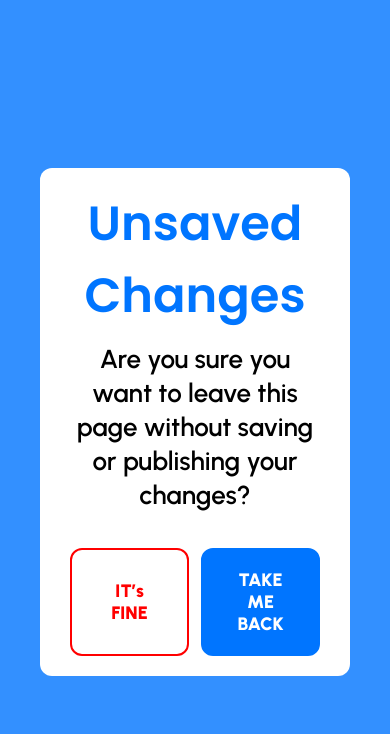
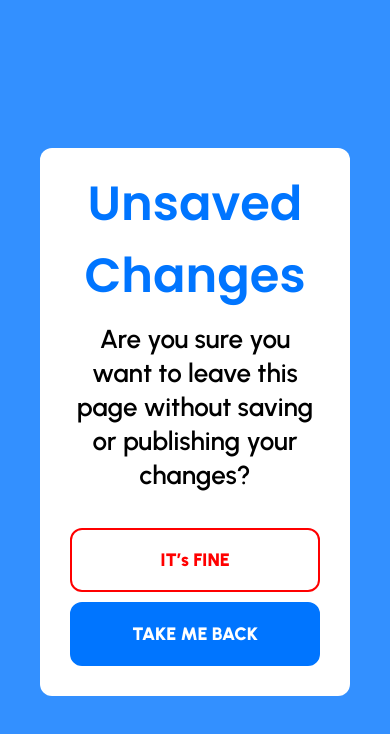
Before and after one commit to hashlips-lab/on-chain.id, a Next.js app in the folder nextjs/: page /modal in a window 390 px wide. Shown: the top 734 px of the page. Built offline with nearby package versions, Linux system fonts and the light colour scheme.

Commit message:
🐛 Mobile Ui fix

```diff
--- a/nextjs/components/Modal/UnsavedModal.module.scss
+++ b/nextjs/components/Modal/UnsavedModal.module.scss
@@ -11,7 +11,11 @@
     @apply px-[1.875rem] py-[1.25rem];
     @apply rounded-[0.75rem];
 
-    @screen sm {
+    @screen md {
+      @apply px-[6.25rem] py-[3.75rem];
+    }
+
+    @screen lg {
       @apply px-[10.625rem] py-[6.875rem];
     }
 
@@ -27,13 +31,22 @@
     }
 
     .buttonWrapper {
-      @apply max-w-[36.3125rem];
-      @apply flex justify-between;
+      @apply flex justify-between flex-col;
+
+      @screen sm {
+        @apply flex-row;
+
+      }
 
       button {
         @apply px-[1.5rem] py-[1.1875rem];
         @apply w-full;
-        @apply w-[calc(50%-0.375rem)];
+        @apply mb-[0.625rem];
+
+        @screen sm {
+          @apply w-[calc(50%-0.375rem)];
+          @apply mb-0;
+        }
 
         &.redBorderWhiteBgBtn {
           @apply border-[0.125rem] border-[#FF0000] rounded-[0.75rem];
```
